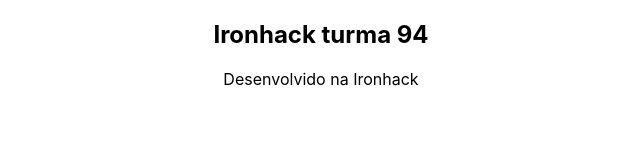
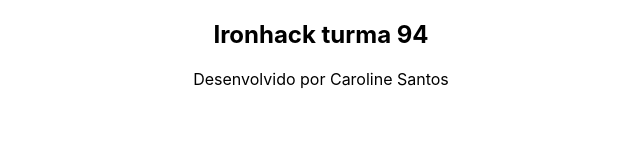
Before and after one commit to karenokasaki/todolist-front, a React (Create React App) app: page / in a window 1280 px wide. Shown: the top 160 px of the page, without its empty margins (319-959 px from the left). Built offline with nearby package versions, Linux system fonts and the light colour scheme.

Commit message:
mudei o footer

```diff
--- a/src/components/Footer/index.js
+++ b/src/components/Footer/index.js
@@ -1,5 +1,5 @@
 export function Footer() {
   return (
-    <footer>Desenvolvido na Ironhack</footer>
+    <footer>Desenvolvido por Caroline Santos</footer>
   );
 }
```
